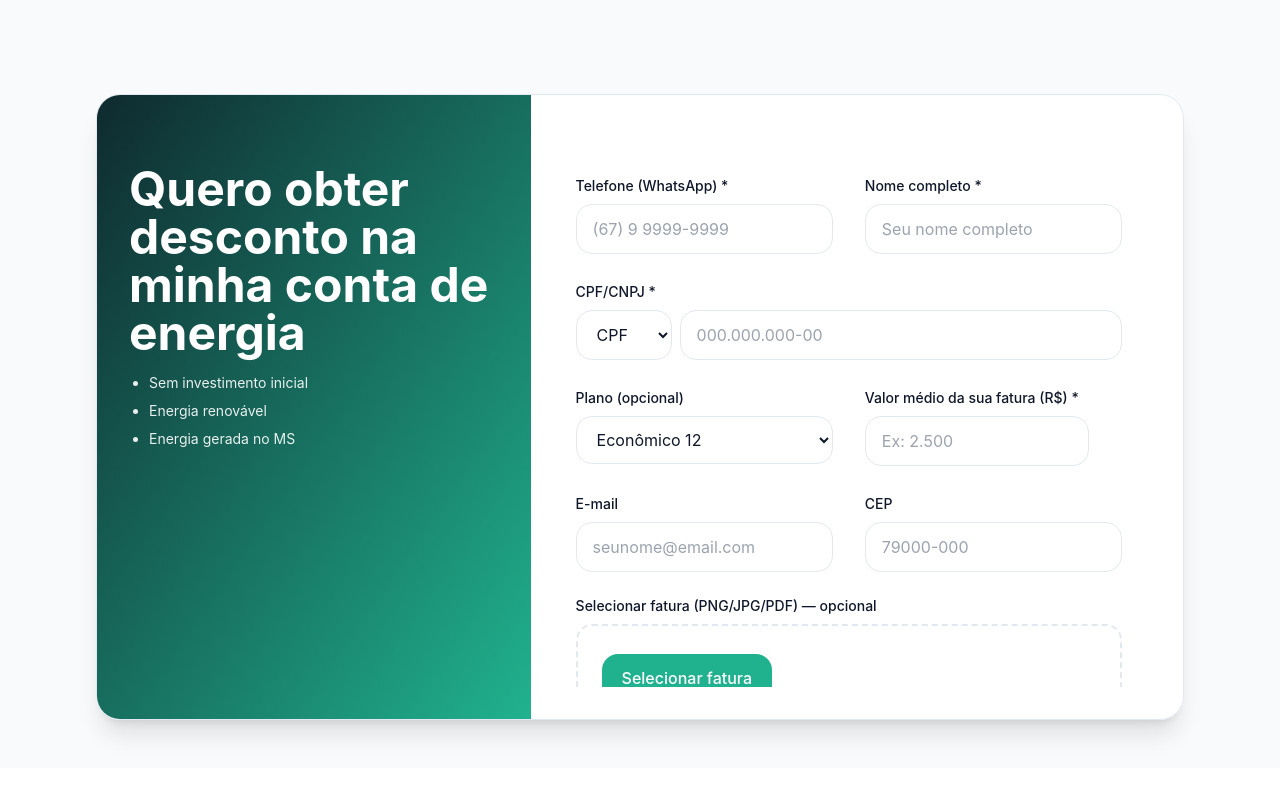
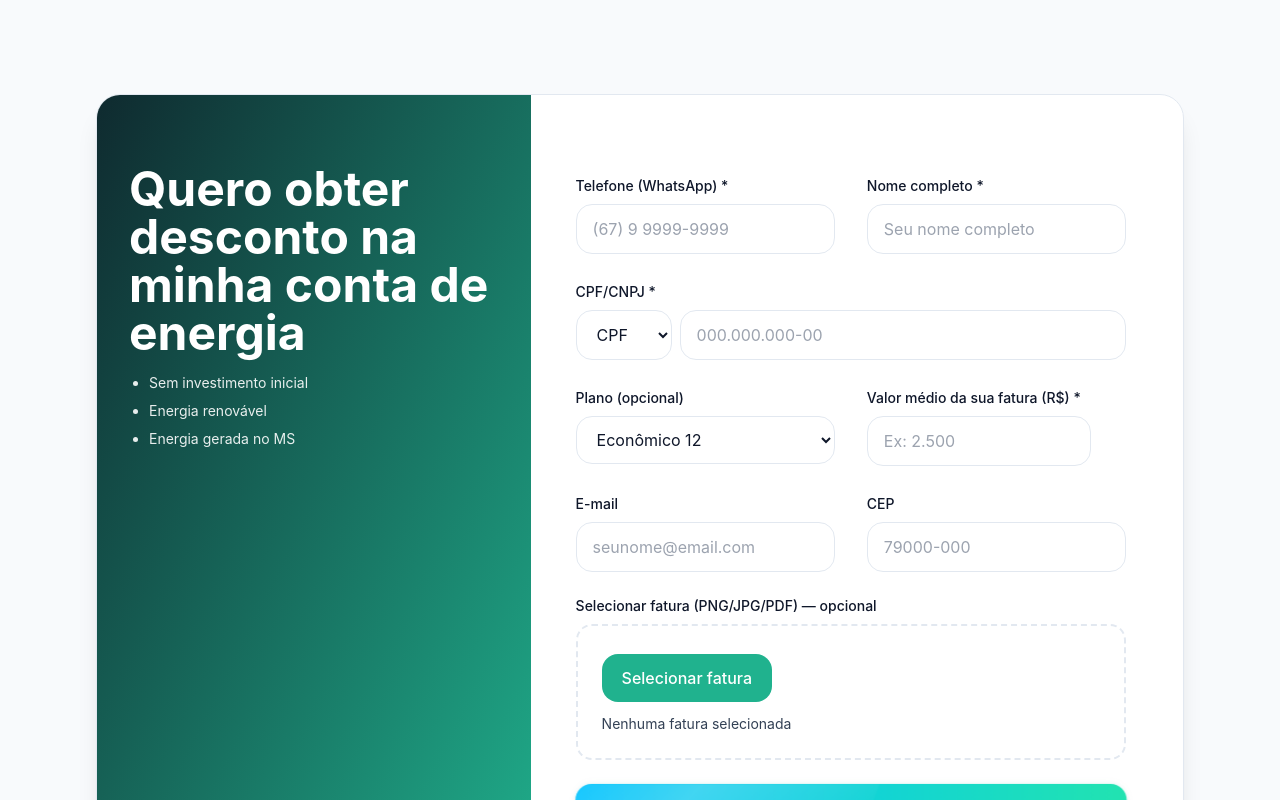
Before and after one commit to osanaizera/helexia-ms-lp, a Next.js app: page / in a window 1280 px wide. Shown: the part 2760-3560 px from the top of the page. Built offline with nearby package versions, Linux system fonts and the light colour scheme; no server answers.

Commit message:
Form: remove rolagem interna da coluna direita (sem scrollbar no formulário); página rola normalmente.

```diff
--- a/components/LeadForm.tsx
+++ b/components/LeadForm.tsx
@@ -151,7 +151,7 @@ export default function LeadForm(props: { initialPlan?: Plan }){
               <li>Energia gerada no MS</li>
             </ul>
           </aside>
-          <div className={`md:col-span-3 ${!submitted ? 'md:max-h-[70vh] md:overflow-y-auto pr-1' : ''}`}>
+          <div className="md:col-span-3">
 
       {/* Result after submit */}
       {submitted ? (
```
